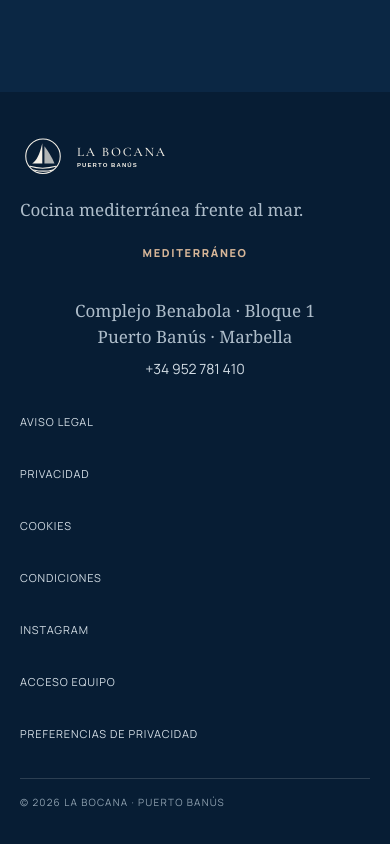
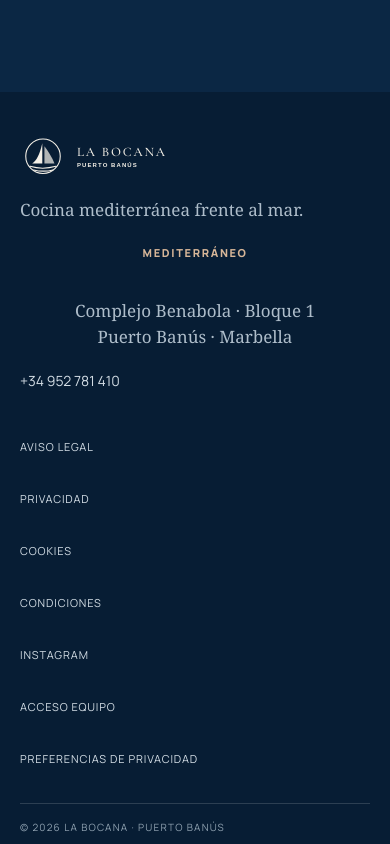
Before and after one commit to vornicx/la-bocana-web-v8-mobile, a Next.js app: page / in a window 390 px wide. Shown: the part 8958-9802 px from the top of the page. Before the commit the page ends 9777 px from the top, so only its background shows below. Built offline with nearby package versions, Linux system fonts and the light colour scheme; no server answers.

Commit message:
fix: enlarge footer phone touch target

```diff
--- a/app/mobile-footer-fix.css
+++ b/app/mobile-footer-fix.css
@@ -35,6 +35,14 @@
     gap: 8px;
   }
 
+  .public-site .footer-address > a {
+    width: max-content;
+    min-height: 44px;
+    display: inline-flex;
+    align-items: center;
+    padding-right: 12px;
+  }
+
   .public-site .public-footer > nav {
     gap: 8px 20px !important;
   }
```
